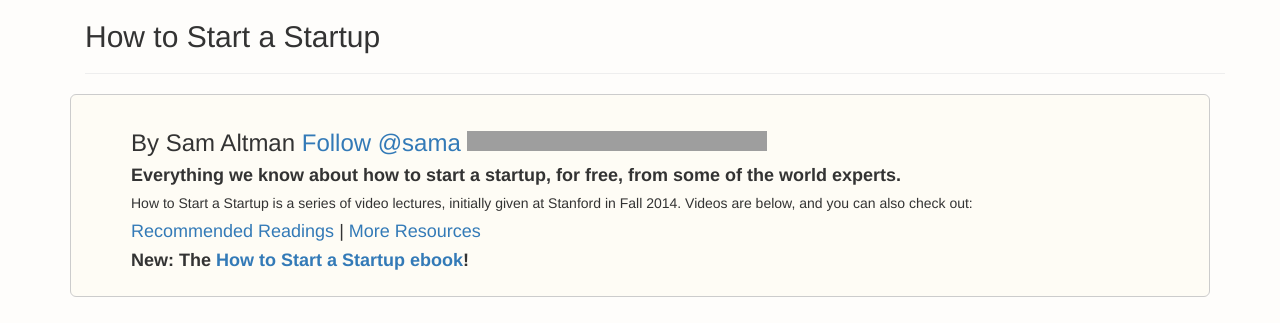
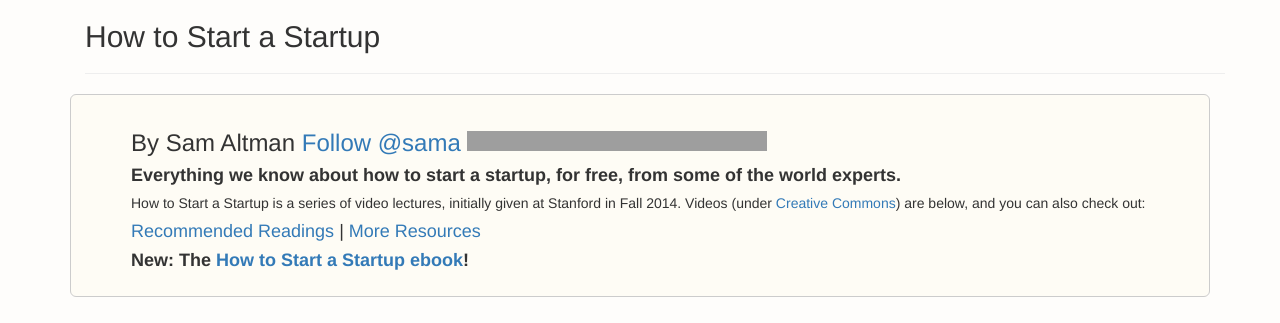
Before and after one commit to potluck/cs183b-bootstrap, a Jekyll site: the page built from index.md, in a window 1280 px wide, cut to the strip 0-323 px from the top of the page. Built offline with Jekyll 4.4.1, drawn with Linux system fonts in a browser that asks for light colours; nearby versions of some CDN libraries; library files that are not in the unit come from our copies; comment, search, counter and statistics services are not loaded; a file with an impossible date is left out; grey boxes are pictures that could not be loaded.

Commit message:
add CC license

```diff
--- a/index.md
+++ b/index.md
@@ -13,7 +13,7 @@
     <iframe src="//www.facebook.com/plugins/follow.php?href=https%3A%2F%2Fwww.facebook.com%2Fsamaltman&amp;width&amp;height=80&amp;colorscheme=light&amp;layout=button&amp;show_faces=true&amp;appId=178422522168165" scrolling="no" frameborder="0" style="border:none; overflow:hidden; height:20px;" allowTransparency="true"></iframe>
   </h3>
   <h4><strong>Everything we know about how to start a startup, for free, from some of the world experts.</strong></h4>
-  <h5>How to Start a Startup is a series of video lectures, initially given at Stanford in Fall 2014. Videos are below, and you can also check out: </h5>
+  <h5>How to Start a Startup is a series of video lectures, initially given at Stanford in Fall 2014. Videos (under <a href="creativecommons.org/licenses/by-nc-nd/2.5/">Creative Commons</a>) are below, and you can also check out: </h5>
   <h4><a href="lists/readings">Recommended Readings</a> | <a href="lists/about/">More Resources</a></h4>
   <h4> <strong>New: The <a href="http://the1st30.com/">How to Start a Startup ebook</a>! </strong> </h4>
 
```
